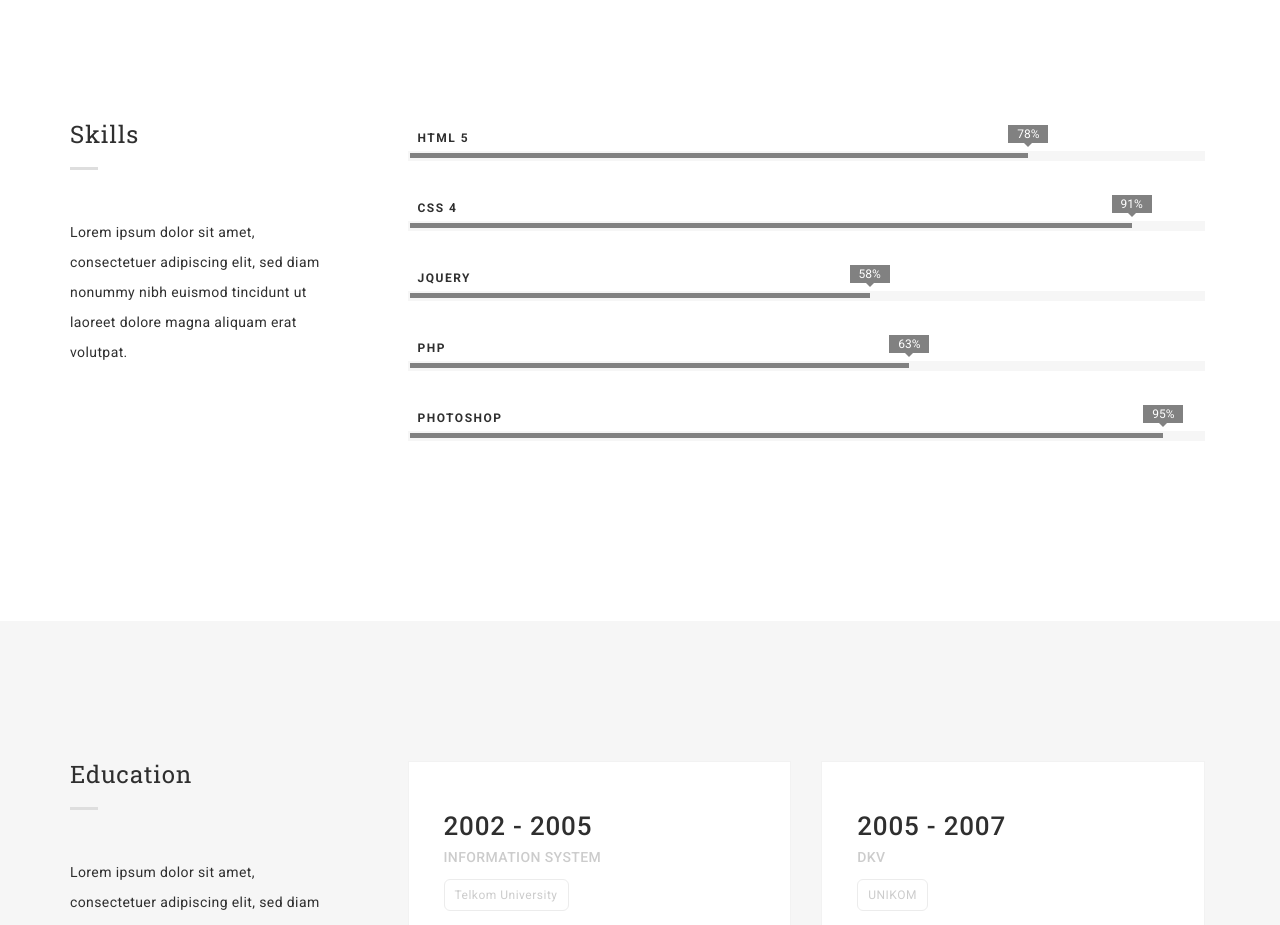
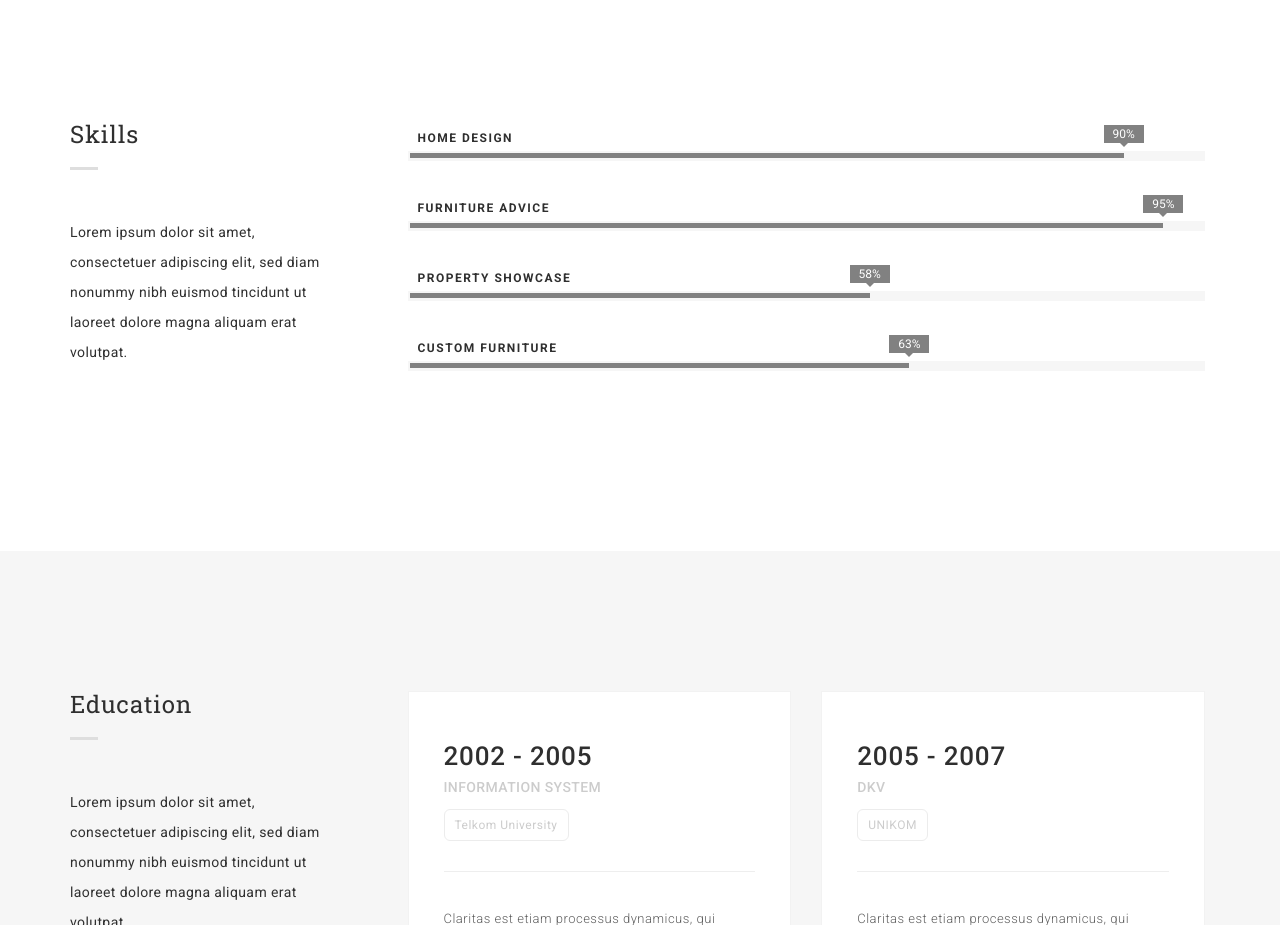
Before and after one commit to Nohtyp-r/nohtyp-r.github.io, a plain HTML site: page index.html in a window 1280 px wide. Shown: the part 4940-5865 px from the top of the page. Drawn offline with Linux system fonts and the light colour scheme.

Commit message:
Update index.html

```diff
--- a/index.html
+++ b/index.html
@@ -520,17 +520,17 @@
               <div class="col-md-9 content-right">
                 <!--SKILLST-->
                 <div class="skillst">
-                  <div class="skillbar" data-percent="78%">
+                  <div class="skillbar" data-percent="90%">
                     <div class="title head-sm">
-                      HTML 5
+                      Home Design
                     </div>
                     <div class="count-bar">
                       <div class="count"></div>
                     </div>
                   </div>
-                  <div class="skillbar" data-percent="91%">
+                  <div class="skillbar" data-percent="95%">
                     <div class="title head-sm">
-                      CSS 4
+                      Furniture Advice
                     </div>
                     <div class="count-bar">
                       <div class="count"></div>
@@ -538,7 +538,7 @@
                   </div>
                   <div class="skillbar" data-percent="58%">
                     <div class="title head-sm">
-                      jQuery
+                      Property Showcase
                     </div>
                     <div class="count-bar">
                       <div class="count"></div>
@@ -546,20 +546,20 @@
                   </div>
                   <div class="skillbar" data-percent="63%">
                     <div class="title head-sm">
-                      PHP
+                      Custom Furniture
                     </div>
                     <div class="count-bar">
                       <div class="count"></div>
                     </div>
                   </div>
-                  <div class="skillbar" data-percent="95%">
+                  <!--div class="skillbar" data-percent="95%">
                     <div class="title head-sm">
                       Photoshop
                     </div>
                     <div class="count-bar">
                       <div class="count"></div>
                     </div>
-                  </div>
+                  </div-->
                 </div>
                 <!--/.SKILLST END-->
               </div>
```
